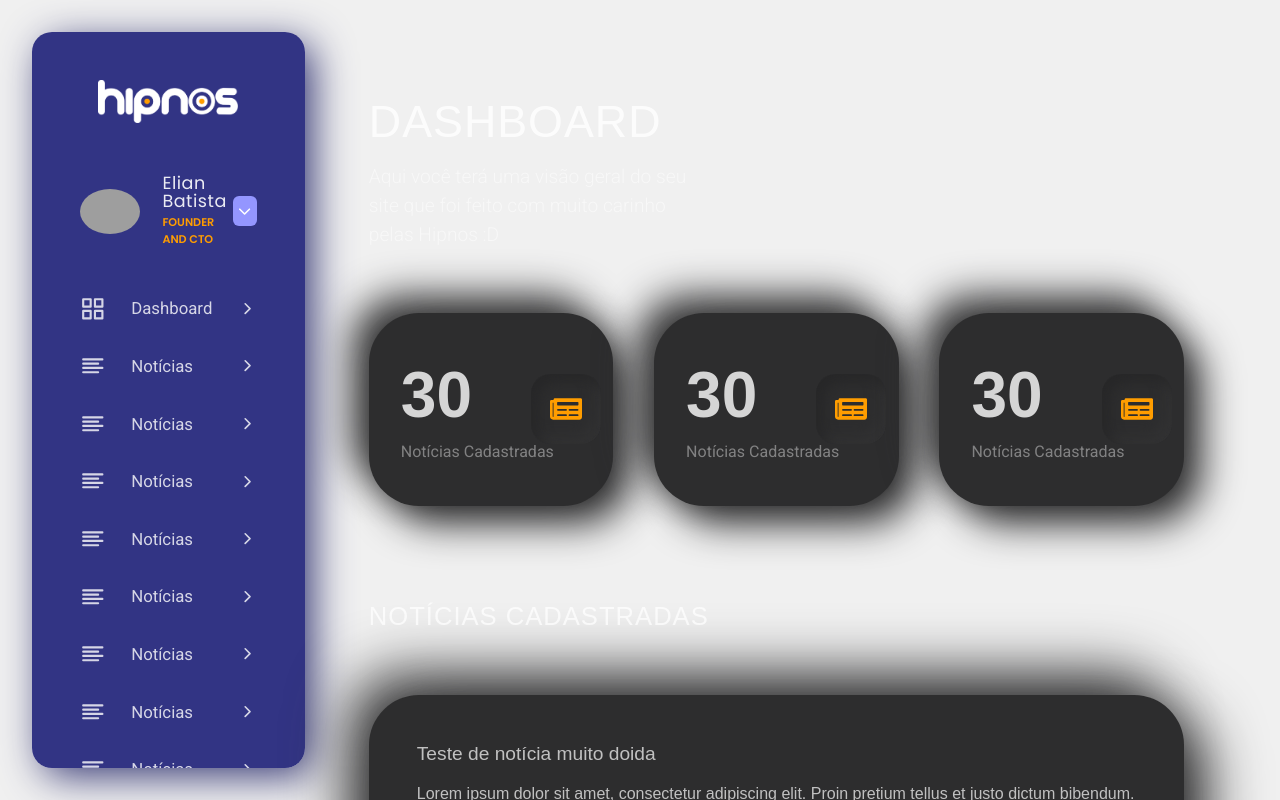
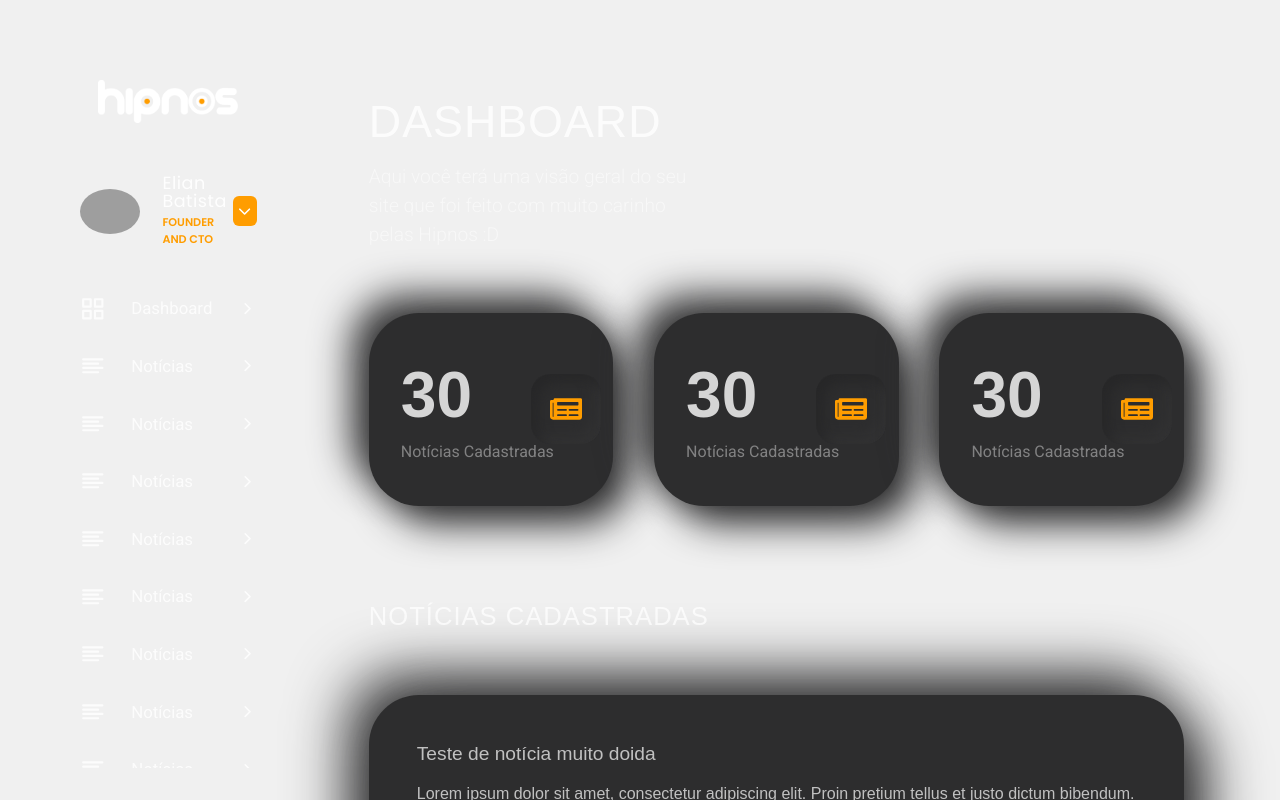
Before and after one commit to agenciahipnos/admin-panel, a React (Create React App) app: page / in a window 1280 px wide. Shown: the top 800 px of the page. Built offline with nearby package versions, Linux system fonts and the light colour scheme; grey boxes are pictures that could not be loaded.

Commit message:
style left bar

```diff
--- a/src/components/left-bar/styles.scss
+++ b/src/components/left-bar/styles.scss
@@ -1,13 +1,11 @@
 .left-bar {
   position: relative;
   height: 100%;
-  background-color: #323484;
   padding: 3rem 2rem;
   border-radius: 20px;
   overflow-y: scroll;
   scroll-behavior: smooth;
   scroll-margin: 50px 0px 50px 0px;
-  box-shadow: 9px 9px 40px -2px #313371;
   &::-webkit-scrollbar-track {
     border-radius: 10px;
     background-color: transparent;
@@ -20,7 +18,7 @@
 
   &::-webkit-scrollbar-thumb {
     border-radius: 10px;
-    background-color: rgba(255, 255, 255, 0.103);
+    background-color: rgba(255, 255, 255, 0.01);
   }
   .logo {
     text-align: center;
@@ -35,7 +33,6 @@
     justify-content: space-between;
     padding: 0 1rem;
     margin-bottom: 2rem;
-    cursor: pointer;
     .info {
       display: flex;
       align-items: center;
@@ -73,7 +70,7 @@
       width: 30px;
       height: 30px;
       border-radius: 6px;
-      background-color: #9496ff;
+      background-color: #ff9d00;
       color: #fff;
       font-size: 1.2rem;
     }
```
